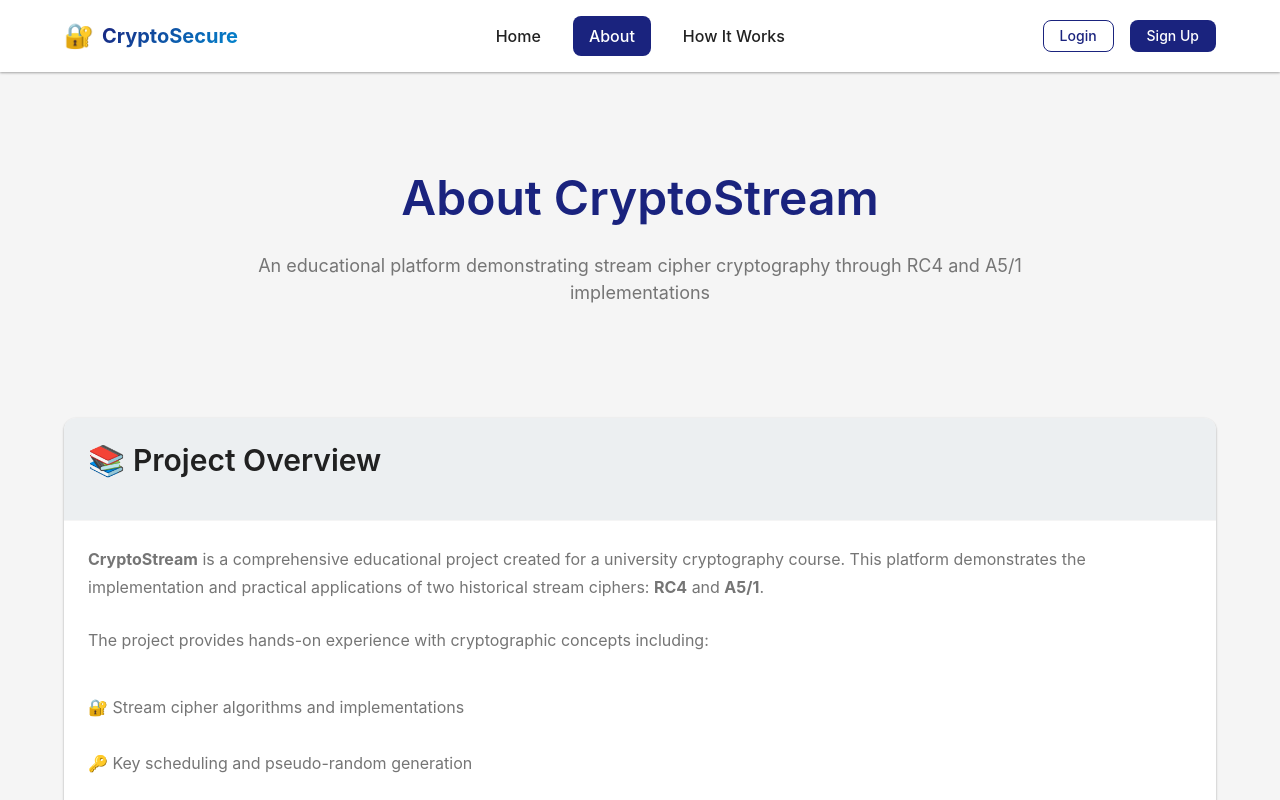
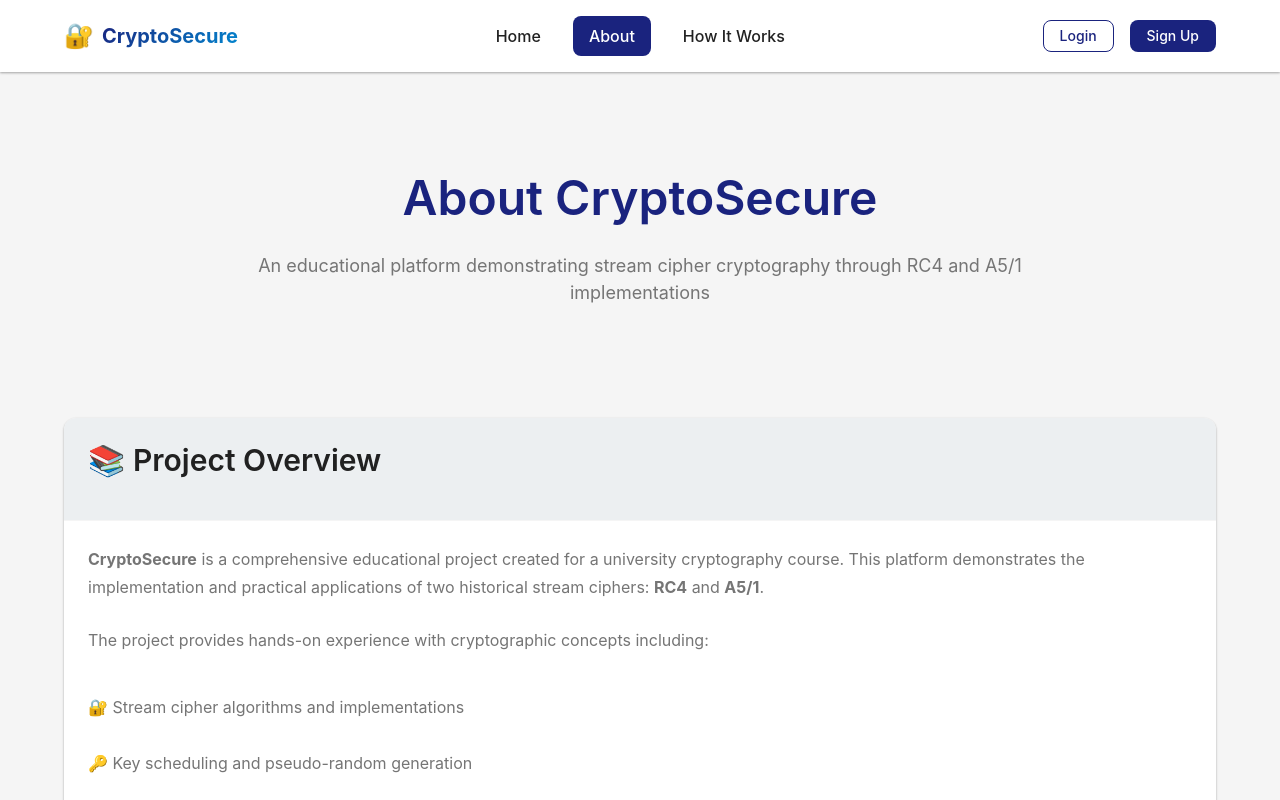
Before and after one commit to zahraa-salloum/crypto-secure-frontend, an Angular app: page /about in a window 1280 px wide. Shown: the top 800 px of the page. Built offline with nearby package versions, Linux system fonts and the light colour scheme.

Commit message:
Rename CryptoStream to CryptoSecure

```diff
--- a/src/app/features/about/about.component.html
+++ b/src/app/features/about/about.component.html
@@ -4,7 +4,7 @@
   <div class="container">
     <!-- Hero Section -->
     <div class="about-hero">
-      <h1>About CryptoStream</h1>
+      <h1>About CryptoSecure</h1>
       <p class="lead">
         An educational platform demonstrating stream cipher cryptography through RC4 and A5/1 implementations
       </p>
@@ -17,7 +17,7 @@
       </div>
       <div class="card-body">
         <p>
-          <strong>CryptoStream</strong> is a comprehensive educational project created for a university cryptography course.
+          <strong>CryptoSecure</strong> is a comprehensive educational project created for a university cryptography course.
           This platform demonstrates the implementation and practical applications of two historical stream ciphers:
           <strong>RC4</strong> and <strong>A5/1</strong>.
         </p>
```
